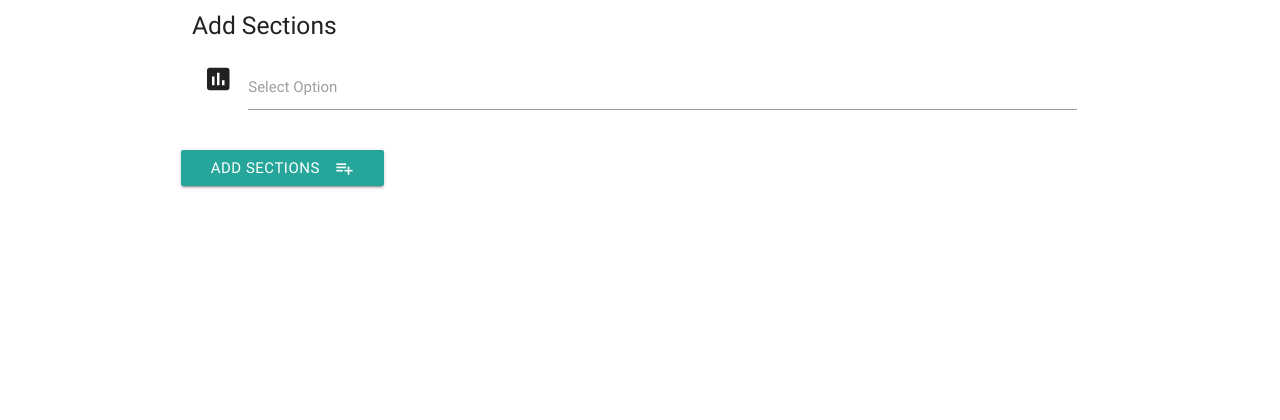
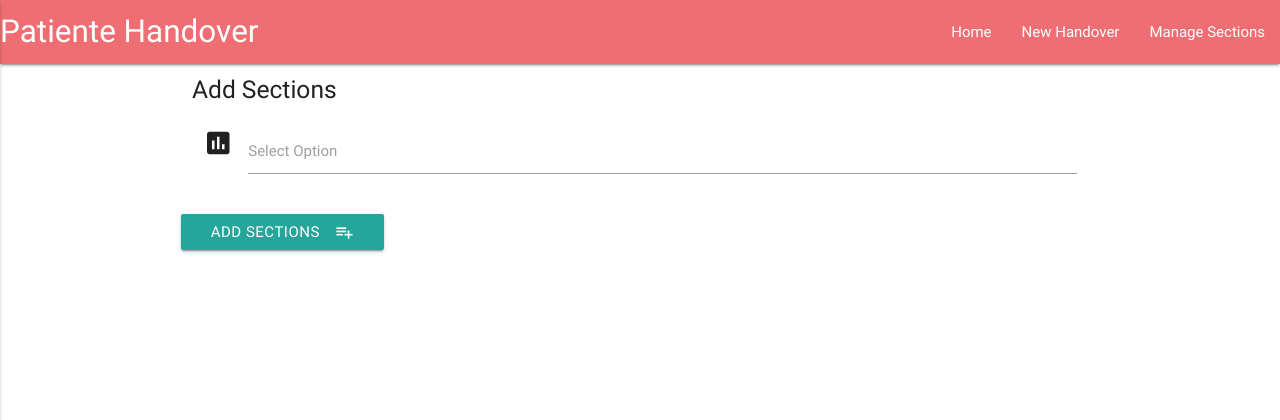
Before and after one commit to jamaral14/data-centric-development-milestone-project-handover, a Flask app: page /add_sections in a window 1280 px wide. Shown: the top 420 px of the page. Run offline with Flask 2, Linux system fonts and the light colour scheme; some libraries are stand-ins or nearby versions.

Commit message:
added Navbar to Base.html

```diff
--- a/templates/base.html
+++ b/templates/base.html
@@ -6,6 +6,24 @@
     <link rel="stylesheet" href="{{url_for('static', filename='css/style.css')}}" type="text/css" />
     </head>
     <body>
+       <header>
+        <nav>
+            <div class="nav-wrapper">
+                <a href="{{url_for('get_handover')}}" class="brand-logo">Patiente Handover</a>
+                <a href="#" data-activates="mobile-demo" class="button-collapse"><i class="material-icons">menu</i></a>
+                <ul id="nav-mobile" class="right hide-on-med-and-down">
+                    <li><a href="{{url_for('get_handover')}}">Home</a></li>
+                    <li><a href="{{url_for('get_addhandover')}}">New Handover</a></li>
+                    <li><a href="{{url_for('get_sections')}}">Manage Sections</a></li>
+                </ul>
+                <ul class="side-nav" id="mobile-demo">
+                    <li><a href="{{url_for('get_handover')}}">Home</a></li>
+                    <li><a href="{{url_for('get_addhandover')}}">New Handover</a></li>
+                    <li><a href="{{url_for('get_sections')}}">Manage Sections</a></li>
+                </ul>
+            </div>
+        </nav>
+    </header>
 
 <div class="container">
         {% block lines %}
@@ -18,6 +36,7 @@
         $(document).ready(function() {
             $('.collapsible').collapsible();
             $('select').material_select();
+             $(".button-collapse").sideNav();
         });
 
        $('.datepicker').pickadate({
```
